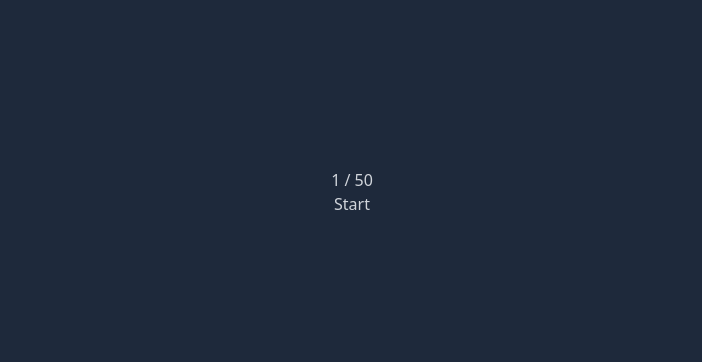
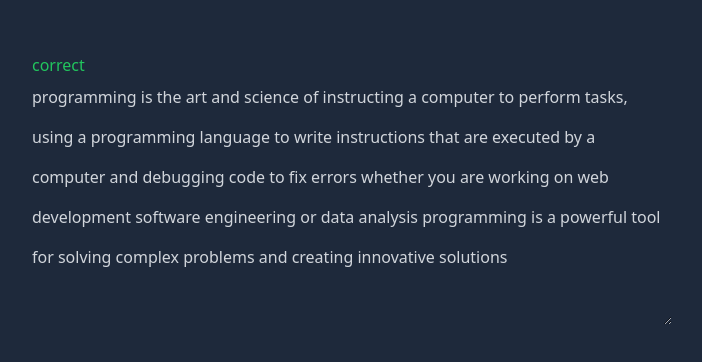
Before and after one commit to JaxonScott/shoefish-type-test, a Next.js app: page / in a window 1280 px wide. Shown: the part 208-570 px from the top of the page, without its empty margins (288-990 px from the left). Built offline with nearby package versions, Linux system fonts and the light colour scheme.

Commit message:
changed states. added textarea

```diff
--- /dev/null
+++ b/src/data/data.json
@@ -0,0 +1,61 @@
+{
+  "text": [
+    "programming",
+    "is",
+    "the",
+    "art",
+    "and",
+    "science",
+    "of",
+    "instructing",
+    "a",
+    "computer",
+    "to",
+    "perform",
+    "tasks,",
+    "using",
+    "a",
+    "programming",
+    "language",
+    "to",
+    "write",
+    "instructions",
+    "that",
+    "are",
+    "executed",
+    "by",
+    "a",
+    "computer",
+    "and",
+    "debugging",
+    "code",
+    "to",
+    "fix",
+    "errors",
+    "whether",
+    "you",
+    "are",
+    "working",
+    "on",
+    "web",
+    "development",
+    "software",
+    "engineering",
+    "or",
+    "data",
+    "analysis",
+    "programming",
+    "is",
+    "a",
+    "powerful",
+    "tool",
+    "for",
+    "solving",
+    "complex",
+    "problems",
+    "and",
+    "creating",
+    "innovative",
+    "solutions"
+  ]
+}
--- a/src/pages/index.tsx
+++ b/src/pages/index.tsx
@@ -4,12 +4,12 @@ import Head from "next/head";
 import { useState, useEffect } from "react";
 import clsx from "clsx";
 import Countdown from "react-countdown";
+import testData from "../data/data.json";
 
 const Home: NextPage = () => {
+  const [started, setStarted] = useState(false);
+  const [userInput, setUserInput] = useState("");
   const [correct, setCorrect] = useState(true);
-  const [started, setStarted] = useState(false);
-  const [index, setIndex] = useState(0);
-  const [pressedKeys, setPressedKeys] = useState([]);
 
   const handleTimerState = () => {
     setStarted(true);
@@ -27,86 +27,18 @@ const Home: NextPage = () => {
     }
   };
 
-  const testText = [
-    "programming",
-    "is",
-    "the",
-    "art",
-    "and",
-    "science",
-    "of",
-    "instructing",
-    "a",
-    "computer",
-    "to",
-    "perform",
-    "tasks,",
-    "using",
-    "a",
-    "programming",
-    "language",
-    "to",
-    "write",
-    "instructions",
-    "that",
-    "are",
-    "executed",
-    "by",
-    "a",
-    "computer,",
-    "and",
-    "debugging",
-    "code",
-    "to",
-    "fix",
-    "errors,",
-    "whether",
-    "you",
-    "are",
-    "working",
-    "on",
-    "web",
-    "development,",
-    "software",
-    "engineering,",
-    "or",
-    "data",
-    "analysis,",
-    "programming",
-    "is",
-    "a",
-    "powerful",
-    "tool",
-    "for",
-    "solving",
-    "complex",
-    "problems",
-    "and",
-    "creating",
-    "innovative",
-    "solutions.",
-  ];
-
   useEffect(() => {
-    const detectKeyDown = (e) => {
     if (
-        e.key === testText.toString().replaceAll(",", " ")[index] &&
-        e.key !== "Backspace"
+      userInput[userInput.length - 1] ===
+      testData.text.join(" ")[userInput.length - 1]
     ) {
-        setIndex(index + 1);
-        setCorrect(correct);
-        setPressedKeys([...pressedKeys, e.key]);
-      } else if (e.key === "Backspace" && index >= 0) {
-        setPressedKeys(pressedKeys.slice(0, -1));
-        setIndex(index - 1);
+      console.log(testData.text.join(" ")[userInput.length]);
+      setCorrect(true);
     } else {
-        setPressedKeys([...pressedKeys, e.key]);
+      console.log("not correct");
       setCorrect(false);
     }
-    };
-
-    document.addEventListener("keydown", detectKeyDown, true);
-  }, [index]);
+  }, [userInput]);
 
   return (
     <>
@@ -116,29 +48,15 @@ const Home: NextPage = () => {
         <link rel="icon" href="/favicon.ico" />
       </Head>
       <main className="mx-auto flex h-screen w-1/2 flex-col items-center justify-center">
-        <h1>{`${pressedKeys.join("").split(" ").length} / 50`}</h1>
-        <Countdown
-          date={time}
-          renderer={renderer}
-          onComplete={() => setStarted(false)}
-        ></Countdown>
-        {started ? <h1>{testText.toString().replaceAll(",", " ")}</h1> : <></>}
-        {started ? (
-          <div className="flex">
-            <p
-              className={clsx({
-                ["text-red-700"]: !correct,
-                ["text-green-500"]: correct,
-              })}
-            >
-              {pressedKeys.map((i) => (
-                <>{i}</>
-              ))}
-            </p>
+        <div>
+          <p>{correct ? <span className="text-green-500">correct</span> : <span className="text-red-500">incorrect</span>}</p>
+          <p className="leading-10">{testData.text.join(" ")}</p>
+          <textarea
+            className="w-full border-none bg-slate-800 text-white outline-none"
+            value={userInput}
+            onChange={(e) => setUserInput(e.target.value)}
+          />
         </div>
-        ) : (
-          <></>
-        )}
       </main>
     </>
   );
```
Lines whose indentation alone changed are shown as unchanged.
